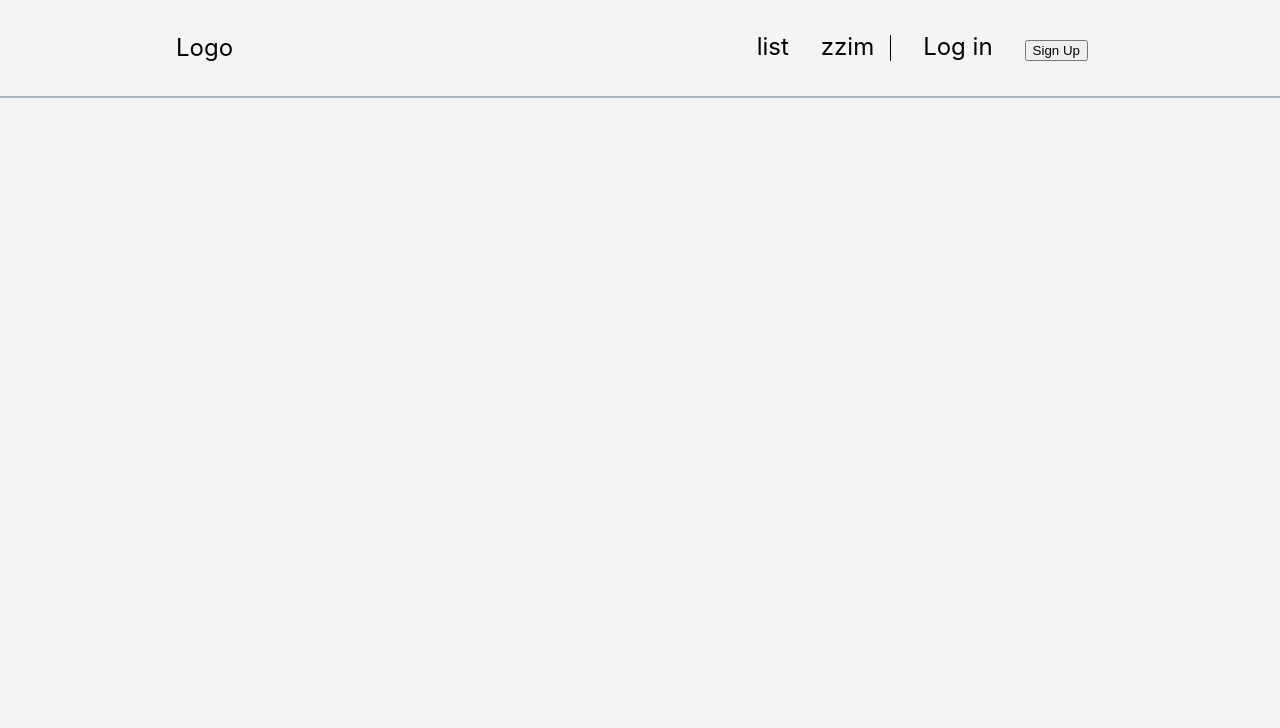
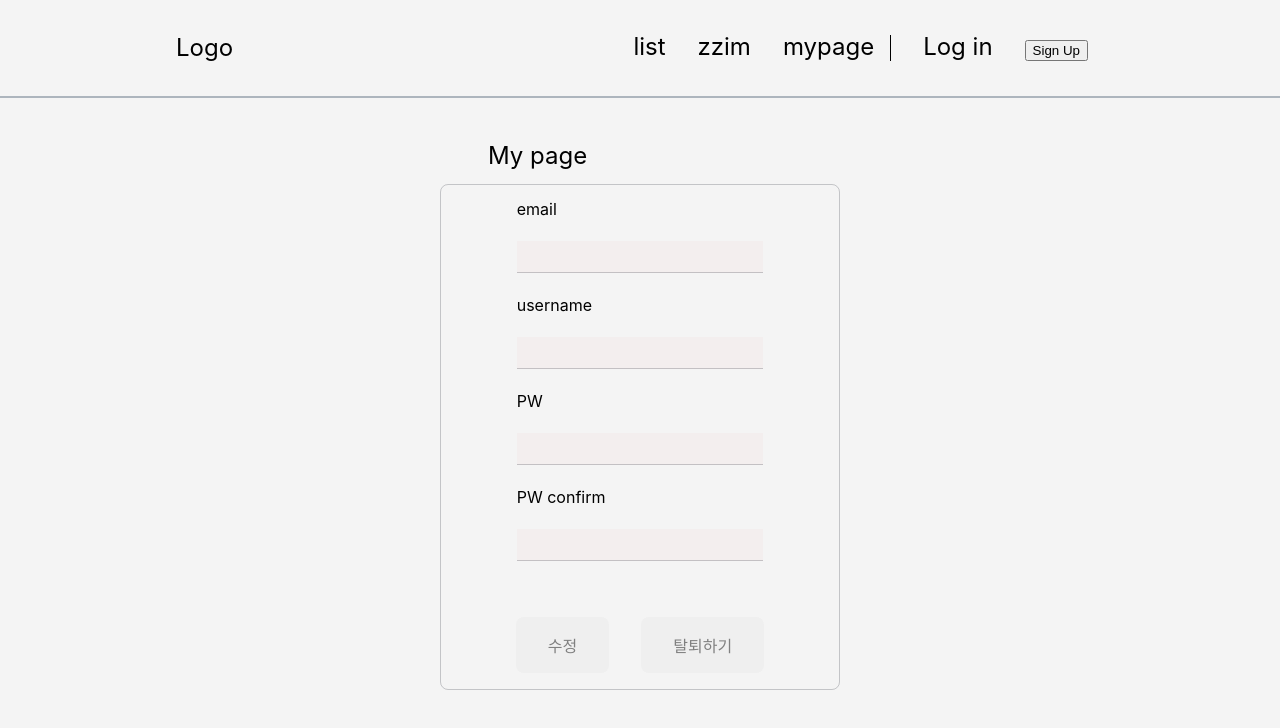
Before and after one commit to codestates/bookSwallow-client, a React (Create React App) app: page /mypage in a window 1280 px wide. Shown: the top 728 px of the page. Built offline with nearby package versions, Linux system fonts and the light colour scheme; a web font is replaced by a local one.

Commit message:
feat:마이페이지 만들기

```diff
--- a/src/App.js
+++ b/src/App.js
@@ -10,9 +10,10 @@ import ListPage from './pages/ListPage';
 import ZzimPage from './pages/ZzimPage';
 import LoginPage from './pages/LoginPage';
 import RegisterPage from './pages/RegisterPage';
+import Mypage from './pages/MyPage';
 
 const Wrapper = styled(Responsive)`
-  /* background-color: pink; */
+
 `;
 
 function App() {
@@ -26,6 +27,7 @@ function App() {
         <Route component={ZzimPage} path="/zzims" />
         <Route component={LoginPage} path="/login" />
         <Route component={RegisterPage} path="/signup" />
+        <Route component={Mypage} path="/mypage" />
       </Wrapper>
     </>
   );
--- a/src/components/auth/AuthFrom.js
+++ b/src/components/auth/AuthFrom.js
@@ -10,7 +10,7 @@ const AuthFormBlock = styled.div`
         color: black;
         margin-bottom: 1rem;
         font-size: 1.5rem;
-        font-weight:
+        font-weight: 3rem;
     }
 `;
 
@@ -47,9 +47,9 @@ const InputEl = styled.input`
   }
 `
 const textMap = {
-    login: 'Log in',
-    register: 'Sign up',
-    mypage: 'My page'
+    login: ['Log in','로그인','카카오','구글'],
+    register: ['Sign up','회원가입'],
+    mypage: ['My page','수정','탈퇴하기'],
   };
 
 const AuthForm = ({type}) => {
@@ -58,7 +58,7 @@ const AuthForm = ({type}) => {
 
     return (
         <AuthFormBlock>
-          <h2>{text}</h2>
+          <h2>{text[0]}</h2>
 
         <Container>
           <FieldSet>
@@ -91,7 +91,26 @@ const AuthForm = ({type}) => {
                 </>
             )}
           </FieldSet>
-          <Button sideButton>회원가입</Button>
+          {type === 'login' && (
+              <>
+                <Button sideButton>{text[1]}</Button>
+                <div>
+                    <Button sideButton>{text[2]}</Button>
+                    <Button sideButton>{text[3]}</Button>
+                </div>
+              </>
+          )}
+          {type === 'register' && (
+            <Button sideButton>회원가입</Button>
+          )}
+          {type === 'mypage' && (
+              <>
+                <div>
+                    <Button sideButton>{text[1]}</Button>
+                    <Button sideButton>{text[2]}</Button>
+                </div>
+              </>
+          )}
         </Container>
 
         </AuthFormBlock>
--- a/src/components/common/Header.js
+++ b/src/components/common/Header.js
@@ -1,6 +1,6 @@
 import React from 'react';
 import styled from 'styled-components';
-// 버튼 임폴트해와야함. import Button from ~~
+import Button from './Button'
 import Responsive from './Responsive';
 import { Link } from 'react-router-dom';
 
@@ -53,6 +53,7 @@ function Header() {
             <div className="right">
               <Link to="/lists">list</Link>
               <Link to="/zzims">zzim</Link>
+              <Link to="/mypage">mypage</Link>
             </div>
             <div className="left">
               <Link to="/login">Log in</Link>
--- /dev/null
+++ b/src/containers/auth/AutoTemplate.js
@@ -0,0 +1,13 @@
+import React from 'react'
+import styled from 'styled-components'
+
+//회원가입, 로그인, 마이페이지 레이아웃 담당하는 컴포넌트
+
+const AuthTemplateBlock = styled.div`
+    display: flex;
+    flex-direction: column;
+    justify-content: center;
+    align-items: center;
+`;
+
+export default AuthTemplateBlock
--- /dev/null
+++ b/src/containers/auth/MypageForm.js
@@ -0,0 +1,13 @@
+import React, { useEffect, useState } from 'react';
+// import { useDispatch, useSelector } from 'react-redux';
+import AuthForm from '../../components/auth/AuthFrom';
+
+
+
+const RegisterForm = () => {
+    return (
+        <AuthForm type="mypage"></AuthForm>
+    )
+}
+
+export default RegisterForm
--- a/src/index.js
+++ b/src/index.js
@@ -1,4 +1,3 @@
-
 import React from 'react';
 import ReactDOM from 'react-dom';
 
--- a/src/pages/MyPage.js
+++ b/src/pages/MyPage.js
@@ -1,10 +1,12 @@
 import React from 'react';
+import AuthTemplate from '../containers/auth/AutoTemplate'
+import MypageForm from '../containers/auth/MypageForm'
 
 function MyPage() {
   return (
-    <div>
-      <div>마이페이지입니다.</div>
-    </div>
+    <AuthTemplate>
+      <MypageForm></MypageForm>
+    </AuthTemplate>
   );
 }
 
```
Also changed, not shown: src/components/common/Button.js (+8 -5 lines).
